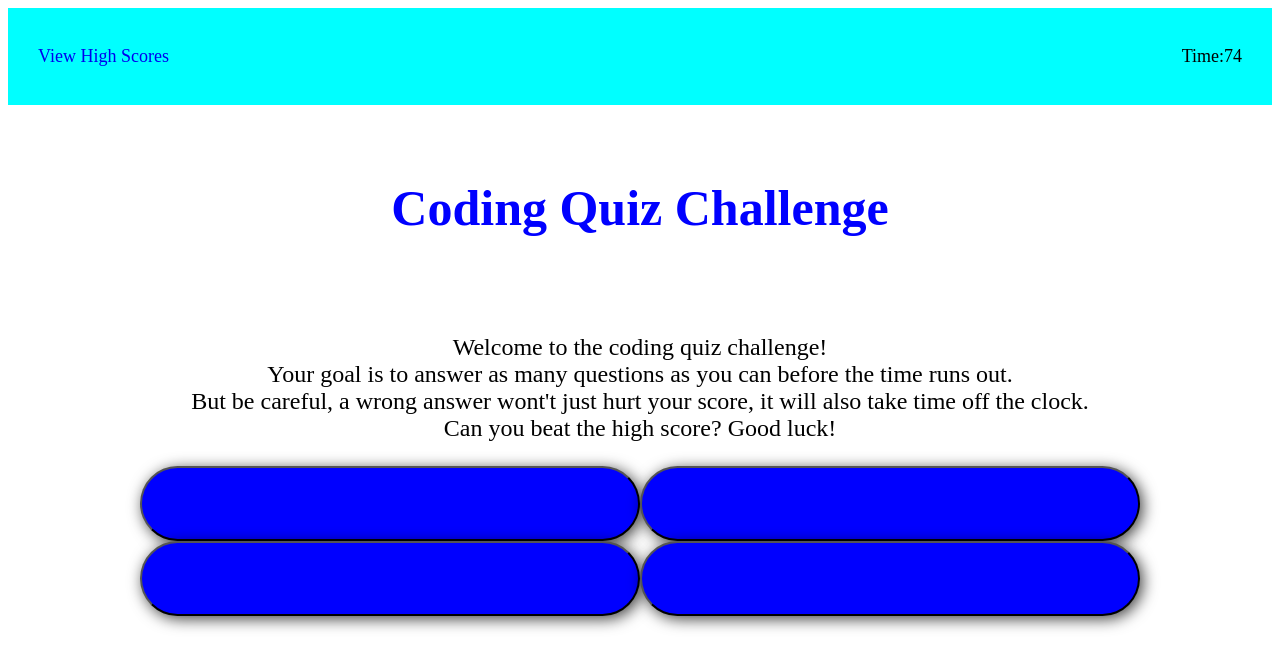
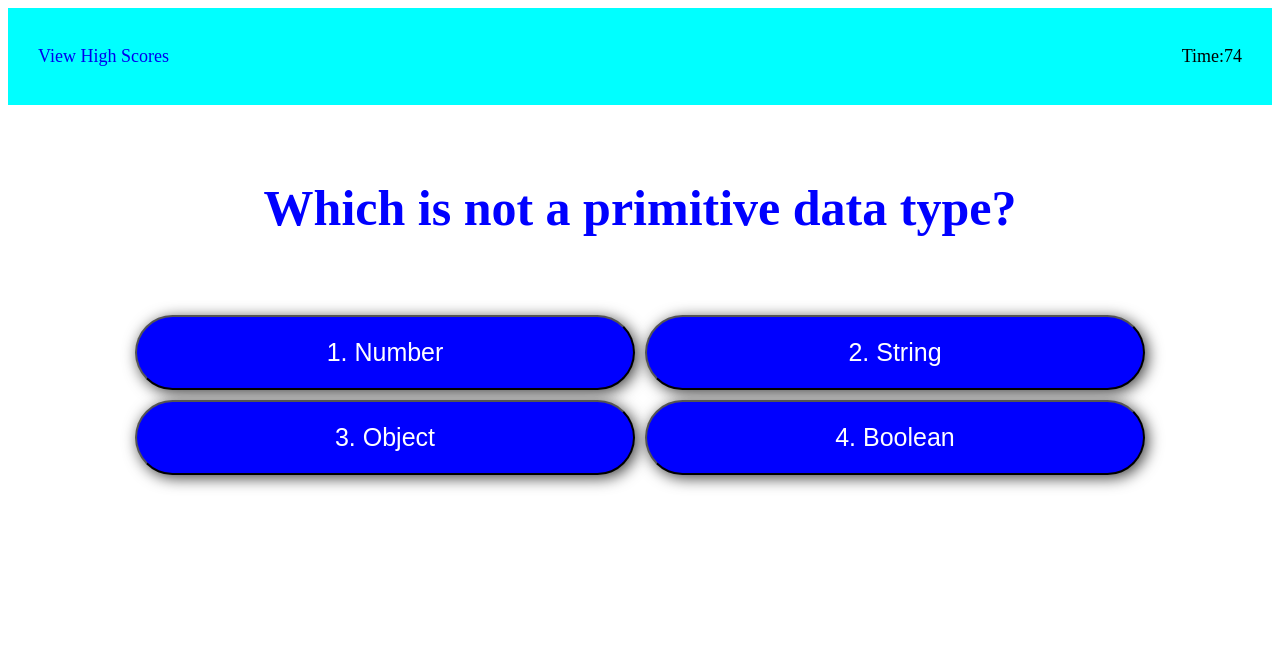
Before and after one commit to CmcCormack92/code-quiz, a plain HTML site: page index.html in a window 1280 px wide. Both pictures are taken after a click on the button "Start Quiz!". Drawn offline with Linux system fonts and the light colour scheme.

Commit message:
add questions and answers to buttons

```diff
--- a/assets/css/style.css
+++ b/assets/css/style.css
@@ -31,6 +31,7 @@ header {
     color: blue;
     font-size: 50px;
     padding: 40px;
+    text-align: center;
 }
 
 .quiz-content p {
@@ -52,8 +53,25 @@ header {
     height: 75px;
     border-radius: 50px;
     box-shadow: 3px 3px 15px rgba(0, 0, 0, .75);
+    padding: 5px;
+    margin: 5px;
 }
 
 #btn:active {
     opacity: .75;
 }
+
+@media screen and (max-width: 575px){
+    .quiz-content h1 {
+        font-size: 30px;
+    }
+
+    .quiz-content p {
+        font-size: medium;
+    }
+
+    .btn {
+        width: 300px;
+        font-size: 18px;
+    }
+}
--- a/assets/js/script.js
+++ b/assets/js/script.js
@@ -1,48 +1,78 @@
 var buttonEl = document.querySelector("#btn");
 var ansBtn = document.querySelector(".answer-button");
+var nxtBtn = document.querySelector(".btn")
+
+
 var timeLeft = 75;
+var questNum = 0;
 
-var startQuiz = function () {
-    var timeLabel = document.querySelector("#time-label").textContent = "Time:";
-    setInterval(timeHandler, 1000)
-    createBtn();
+var questions = ["Which is not a primitive data type?", "Which keyword is most commonly used to iterate through an array?", "Function parameters are enclosed in _____.", "What is the proper way to connect a seperate JavaScript file to your HTML?", "Which is the correct way to add a comment in JavaScript?"];
+
+var answers = {
+ans1: ["1. Number", "1. for", "1. double quotes", "1. <script src= ''>", "1. <!--This is a comment-->"],
+ans2: ["2. String", "2. var", "2. curly brackets", "2. <script href=''>", "2. //This is a comment"],
+ans3: ["3. Object", "3. if", "3. square brackets", "3. <srcipt name=''>", "3. 'This is a commment'"],
+ans4: ["4. Boolean", "4. else", "4. parenthesis", "4. None of the above", "4. {This is a comment}"]
 };
 
+//Starts the quiz when start button pressed
+var startQuiz = function () {
+    buttonEl.remove("#btn");
+    createBtn();
+    var timeLabel = document.querySelector("#time-label").textContent = "Time:";
+    var rmvMessage = document.querySelector("#welcome-message");
+    rmvMessage.remove("welcome-message");
+    setInterval(timeHandler, 1000)
+};
+
+//Timer function
 var timeHandler = function () {
     if (timeLeft > 0) {
         document.getElementById("time-value").textContent = timeLeft;
         timeLeft--;
     }
+    if (timeLeft < 10) {
+        document.getElementById("time-value").style.color = "red";
+    }
 };
 
+//creates answer buttons
 var createBtn = function() {
-    buttonEl.remove("#btn");
     var btn1 = document.createElement("button");
     btn1.className = "btn";
-    btn1.id = btn1;
+    btn1.id = "btn1";
     ansBtn.appendChild(btn1);
 
     var btn2 = document.createElement("button");
     btn2.className = "btn";
-    btn2.id = btn2;
+    btn2.id = "btn2";
     ansBtn.appendChild(btn2);
 
     var btn3 = document.createElement("button");
     btn3.className = "btn";
-    btn3.id = btn3;
+    btn3.id = "btn3";
     ansBtn.appendChild(btn3);
 
     var btn4 = document.createElement("button");
     btn4.className = "btn";
-    btn4.id = btn4;
+    btn4.id = "btn4";
     ansBtn.appendChild(btn4);
+};
+
+//changes to next question
+var nextQuestion = function() {
+    if ( questNum < questions.length) {
+        document.getElementById("quiz-question").textContent = questions[questNum];
+        document.getElementById("btn1").textContent = answers.ans1[questNum];
+        document.getElementById("btn2").textContent = answers.ans2[questNum];
+        document.getElementById("btn3").textContent = answers.ans3[questNum];
+        document.getElementById("btn4").textContent = answers.ans4[questNum];
+
+        questNum++;
+    }
 };
 
 
 
-
-
-
-
-
 buttonEl.addEventListener("click", startQuiz);
+nxtBtn.addEventListener("click", nextQuestion);
--- a/index.html
+++ b/index.html
@@ -27,16 +27,16 @@
     <main class="quiz-content">
         <!--titles-->
         <div>
-            <h1>Coding Quiz Challenge</h1>
+            <h1 id="quiz-question">Coding Quiz Challenge</h1>
         </div>
 
         <!--starting message-->
         <div>
-            <p>
+            <p id="welcome-message">
                 Welcome to the coding quiz challenge! <br> Your goal is to answer as many questions as you can before
                 the
                 time runs out.<br>
-                But be careful, a wrong answer wont't just hurt your score, it will also take time off the clock.<br>
+                But be careful, a wrong answer won't just hurt your score, it will also take time off the clock.<br>
                 Can
                 you beat the high score? Good luck!
             </p>
```
